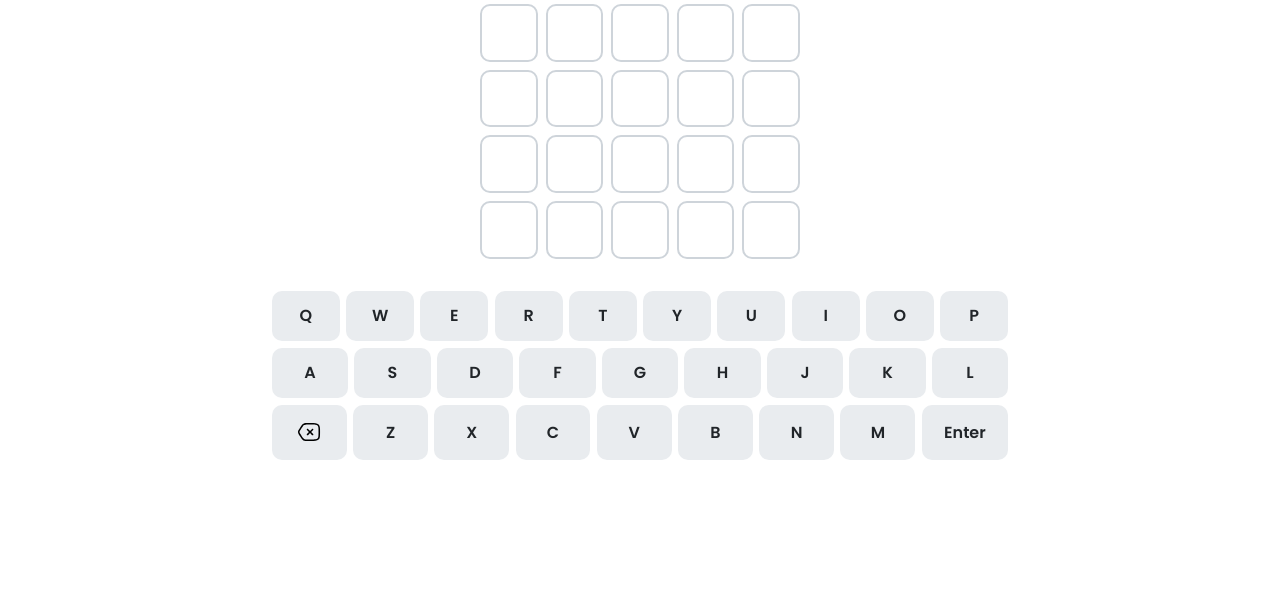
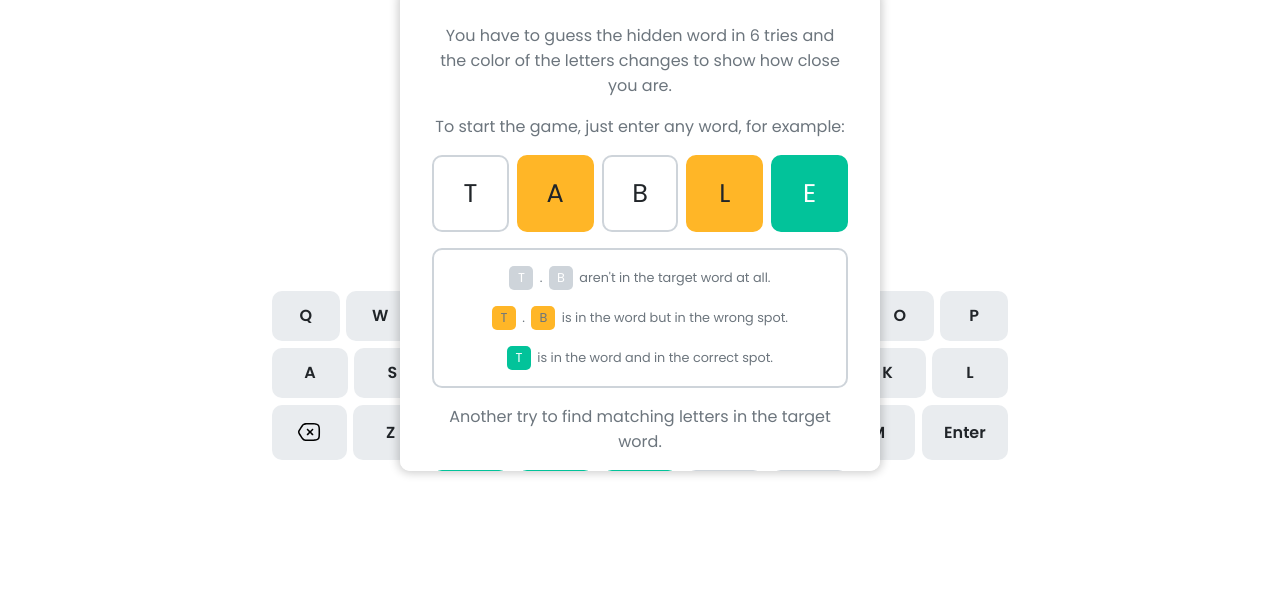
Before and after one commit to mdfarhan20/wordle-game, a plain HTML site: page index.html in a window 1280 px wide. Shown: the part 207-800 px from the top of the page. Drawn offline with Linux system fonts and the light colour scheme; no server answers.

Commit message:
help menu completed

```diff
--- a/app.js
+++ b/app.js
@@ -9,7 +9,9 @@ const wordRevealEl = document.getElementById("word");
 const wordNotFoundPopup = document.getElementById("not-found");
 const settingsBtn = document.getElementById("settings-icon");
 const settingsMenu = document.getElementById("settings-menu");
-const gameWonPopup = document.getElementById("game-won")
+const gameWonPopup = document.getElementById("game-won");
+const helpMenu = document.getElementById("help-menu");
+const helpBtn = document.getElementById("help-icon");
 
 let wordLength = 5;
 let lettersEntered = 0;
@@ -35,7 +37,15 @@ keys.forEach(key => {
 });
 
 settingsBtn.addEventListener("click", () => {
+    if (!helpMenu.classList.contains('no-display'))
+        helpMenu.classList.add("no-display");
     settingsMenu.classList.remove("no-display");
+});
+
+helpBtn.addEventListener("click", () => {
+    if (!settingsMenu.classList.contains('no-display'))
+        settingsMenu.classList.add("no-display");
+    helpMenu.classList.remove("no-display");
 });
 
 playAgainBtns.forEach(btn => {
--- a/index.html
+++ b/index.html
@@ -98,6 +98,51 @@
                 </div>
             </div>
         </div>
+
+        <div class="menu" id="help-menu">
+            <div class="menu-header">
+                <h2 class="menu-title">How to Play?</h2>
+                <svg class="close-icon" width="64px" height="64px" viewBox="0 0 24.00 24.00" fill="none" xmlns="http://www.w3.org/2000/svg"><g id="SVGRepo_bgCarrier" stroke-width="0"></g><g id="SVGRepo_tracerCarrier" stroke-linecap="round" stroke-linejoin="round"></g>
+                    <g id="SVGRepo_iconCarrier"> <path d="M20.7457 3.32851C20.3552 2.93798 19.722 2.93798 19.3315 3.32851L12.0371 10.6229L4.74275 3.32851C4.35223 2.93798 3.71906 2.93798 3.32854 3.32851C2.93801 3.71903 2.93801 4.3522 3.32854 4.74272L10.6229 12.0371L3.32856 19.3314C2.93803 19.722 2.93803 20.3551 3.32856 20.7457C3.71908 21.1362 4.35225 21.1362 4.74277 20.7457L12.0371 13.4513L19.3315 20.7457C19.722 21.1362 20.3552 21.1362 20.7457 20.7457C21.1362 20.3551 21.1362 19.722 20.7457 19.3315L13.4513 12.0371L20.7457 4.74272C21.1362 4.3522 21.1362 3.71903 20.7457 3.32851Z"></path> </g>
+                </svg>
+            </div>
+            <div class="help-info">
+                <p class="help-text">You have to guess the hidden word in 6 tries and the color of the letters changes to show how close you are.</p>
+                <p class="help-text">To start the game, just enter any word, for example:</p>
+                <div class="game-row">
+                    <div class="game-box">T</div>
+                    <div class="game-box bg-yellow">A</div>
+                    <div class="game-box">B</div>
+                    <div class="game-box bg-yellow">L</div>
+                    <div class="game-box bg-green">E</div>
+                </div>
+
+                <div class="color-info">
+                    <p class="help-text"><span class="guessed">T</span>.<span class="guessed">B</span> aren't in the target word at all.</p>
+                    <p class="help-text"><span class="bg-yellow">T</span>.<span class="bg-yellow">B</span> is in the word but in the wrong spot.</p>
+                    <p class="help-text"><span class="bg-green">T</span> is in the word and in the correct spot.</p>
+                </div>
+
+                <p class="help-text">Another try to find matching letters in the target word.</p>
+                <div class="game-row">
+                    <div class="game-box bg-green">F</div>
+                    <div class="game-box bg-green">L</div>
+                    <div class="game-box bg-green">A</div>
+                    <div class="game-box">S</div>
+                    <div class="game-box">H</div>
+                </div>
+                <p class="help-text">So close!</p>
+                <div class="game-row">
+                    <div class="game-box bg-green">F</div>
+                    <div class="game-box bg-green">L</div>
+                    <div class="game-box bg-green">A</div>
+                    <div class="game-box bg-green">M</div>
+                    <div class="game-box bg-green">E</div>
+                </div>
+                <p class="help-text">Got it! 🏆</p>
+            </div>
+        </div>
+
     </main>
 
     <div class="popup no-display" id="game-over">
--- a/style.css
+++ b/style.css
@@ -219,7 +219,7 @@ main {
     --box-shadow: 0 0 10px 2px rgba(0, 0, 0, 0.2);
     --padding-amt: 2rem;
     position: absolute;
-    top: 10%;
+    top: 0;
     left: 50%;
     translate: -50%;
     background-color: white;
@@ -250,7 +250,8 @@ main {
     gap: 1rem;
 }
 
-.setting {
+.setting,
+.help-info {
     display: grid;
     gap: 1rem;
     background-color: white;
@@ -258,6 +259,45 @@ main {
     border-radius: 10px;
     border-radius: var(--border-radius-amt);
     box-shadow: var(--box-shadow);
+    overflow-y: scroll;
+    max-height: 30rem;
+}
+
+.help-info {
+    text-align: center;
+}
+
+.help-info .game-row {
+    gap: 0.5rem;
+}
+
+.help-text {
+    color: var(--clr-gray-500);
+   font-size: 1rem;
+   display: flex;
+   gap: 0.4rem;
+   justify-content: center;
+   align-items: center;
+}
+
+.help-text>span {
+    display: grid;
+    place-content: center;
+    height: 1.5rem;
+    width: 1.5rem;
+    border-radius: 5px;
+}
+
+.color-info {
+    border: 2px solid var(--clr-gray-300);
+    border-radius: var(--border-radius-amt);
+    padding: 1rem;
+    display: grid;
+    gap: 1rem;
+}
+
+.color-info .help-text {
+    font-size: 0.8rem;
 }
 
 #word-length {
@@ -359,4 +399,8 @@ main {
         font-size: 1rem;
         border-radius: 5px;
     }
+
+    .color-info .help-text {
+        font-size: 0.7rem;
+    }
 }
```
